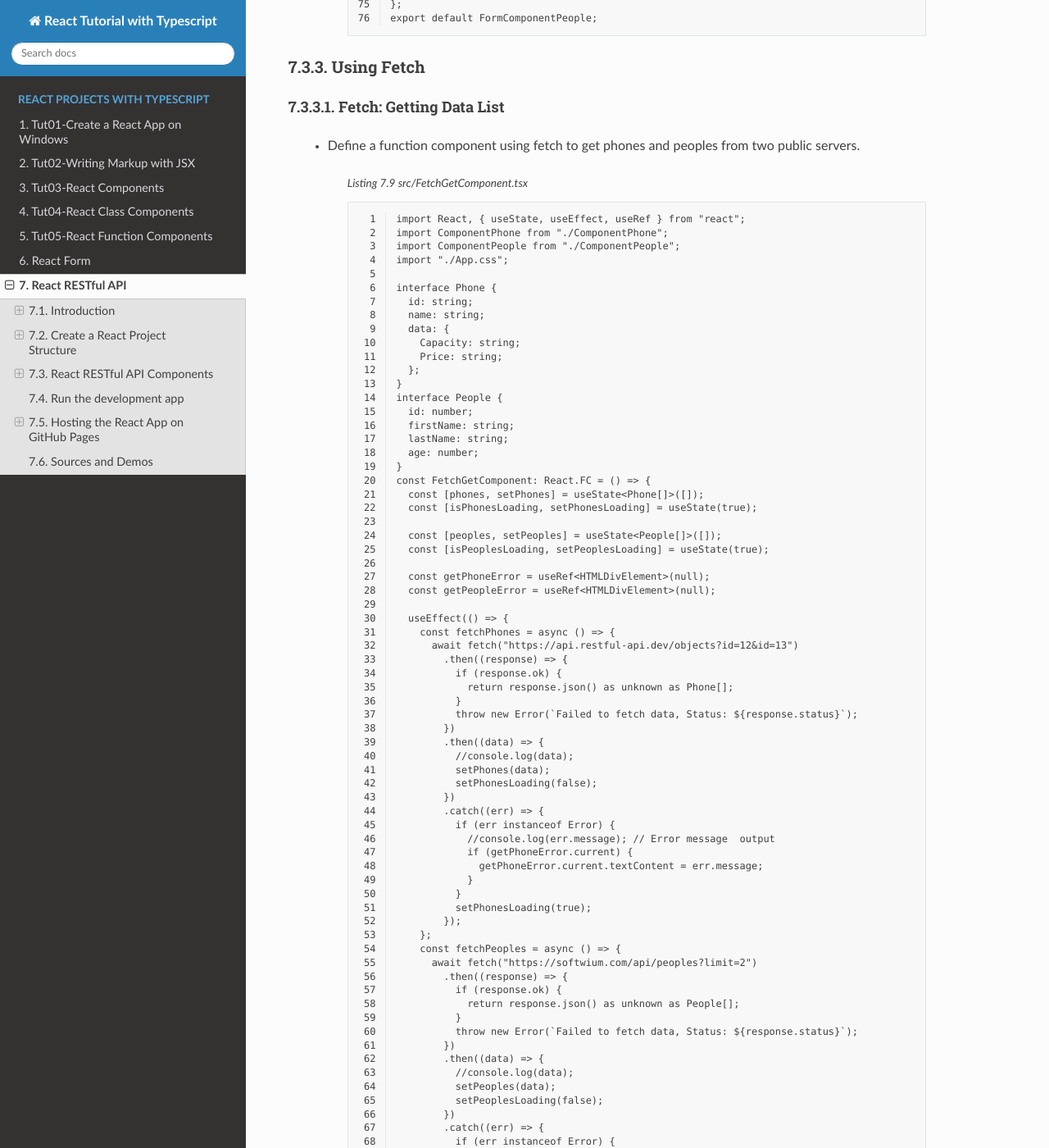
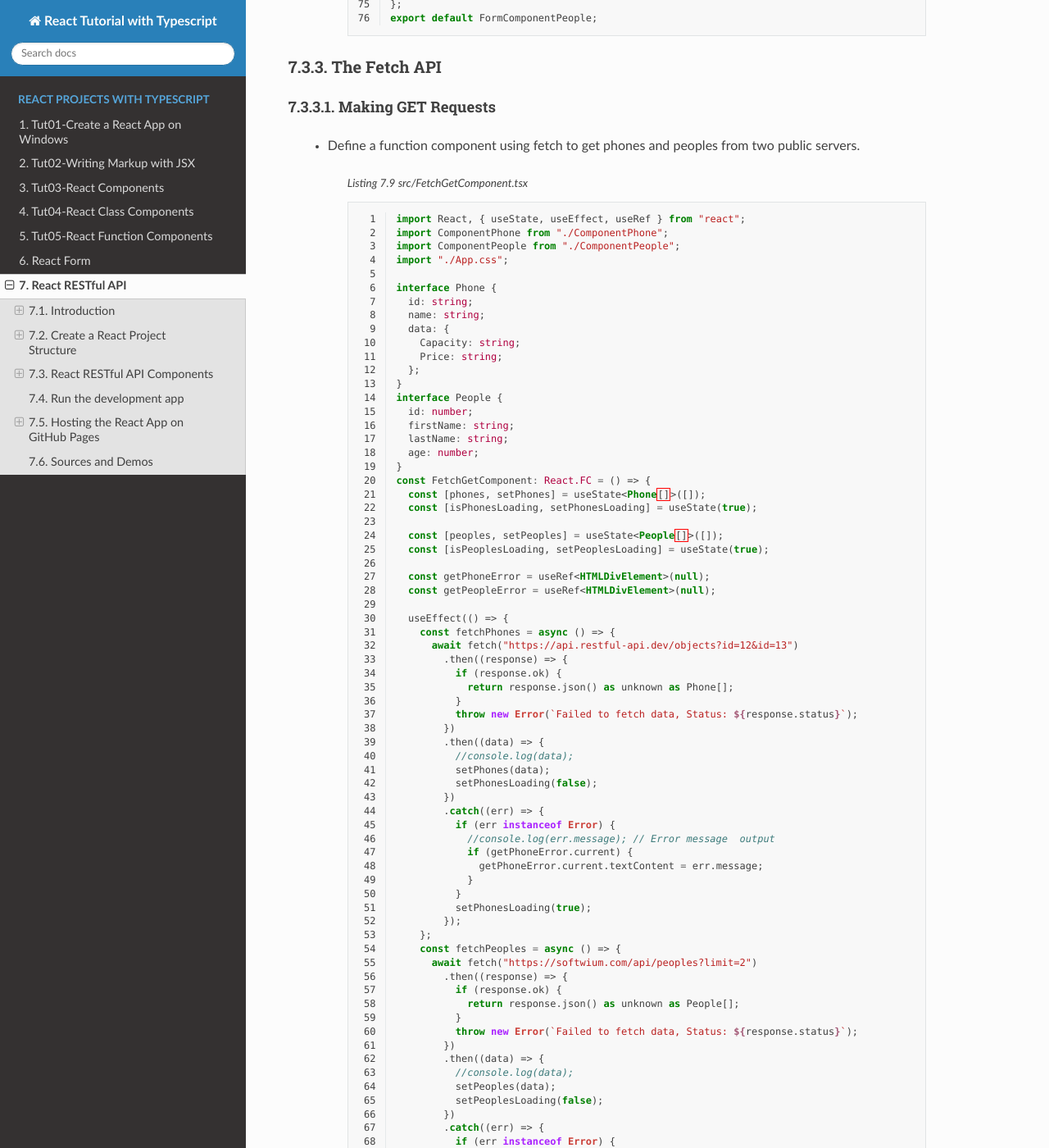
Before and after one commit to david-ggs-230/react-projects-docs, a Sphinx documentation site: the page built from docs/react-app-ts/tut07-react-restapi.rst, in a window 1280 px wide and 1400 px high, scrolled down 12808 px. Shown: the whole window at 82% size. Built offline with Sphinx 7.4.7 and the Read the Docs theme 3.1.0, drawn with Linux system fonts in a browser that asks for light colours; some of the changed text lies outside the part shown.

Commit message:
Add files via upload

```diff
--- a/docs/react-app-ts/tut07-react-restapi.rst
+++ b/docs/react-app-ts/tut07-react-restapi.rst
@@ -564,7 +564,7 @@
 
     - Define a function component for adding new phone data.
 
-        .. code-block::
+        .. code-block:: tsx
           :caption: src/FormComponentPhone.tsx
           :linenos:
 
@@ -652,7 +652,7 @@
 
     - Define a function component for adding new people data.
 
-        .. code-block::
+        .. code-block:: tsx
           :caption: src/FormComponentPeople.tsx
           :linenos:
 
@@ -735,16 +735,16 @@
 
 
 ==================================================================================================
-Using Fetch
+The Fetch API
 ==================================================================================================
 
 --------------------------------------------------------------------------------------------------
-Fetch: Getting Data List
+Making GET Requests
 --------------------------------------------------------------------------------------------------
 
     - Define a function component using fetch to get phones and peoples from two public servers.
 
-        .. code-block::
+        .. code-block:: tsx
           :caption: src/FetchGetComponent.tsx
           :linenos:
 
@@ -896,12 +896,12 @@
           export default FetchGetComponent;
 
 --------------------------------------------------------------------------------------------------
-Fetch: Adding Data
+Making POST Requests
 --------------------------------------------------------------------------------------------------
 
     - Define a function component using fetch to add new phone and people from two public servers.
 
-        .. code-block::
+        .. code-block:: tsx
           :caption: src/FetchPostComponent.tsx
           :linenos:
 
@@ -1139,16 +1139,16 @@
 
 
 ==================================================================================================
-Using axios Library
+The axios API
 ==================================================================================================
 
 --------------------------------------------------------------------------------------------------
-Axios: Getting Data List
+Making GET Requests
 --------------------------------------------------------------------------------------------------
 
     - Define a function component using axios to get phones and peoples from two public servers.
 
-        .. code-block::
+        .. code-block:: tsx
           :caption: src/AxiosGetComponent.tsx
           :linenos:
 
@@ -1295,12 +1295,12 @@
           export default AxiosGetComponent;
 
 --------------------------------------------------------------------------------------------------
-Axios: Adding Data
+Making POST Requests
 --------------------------------------------------------------------------------------------------
 
     - Define a function component using axios to add new phone and people from two public servers.
 
-        .. code-block::
+        .. code-block:: tsx
           :caption: src/AxiosPostComponent.tsx
           :linenos:
 
```
